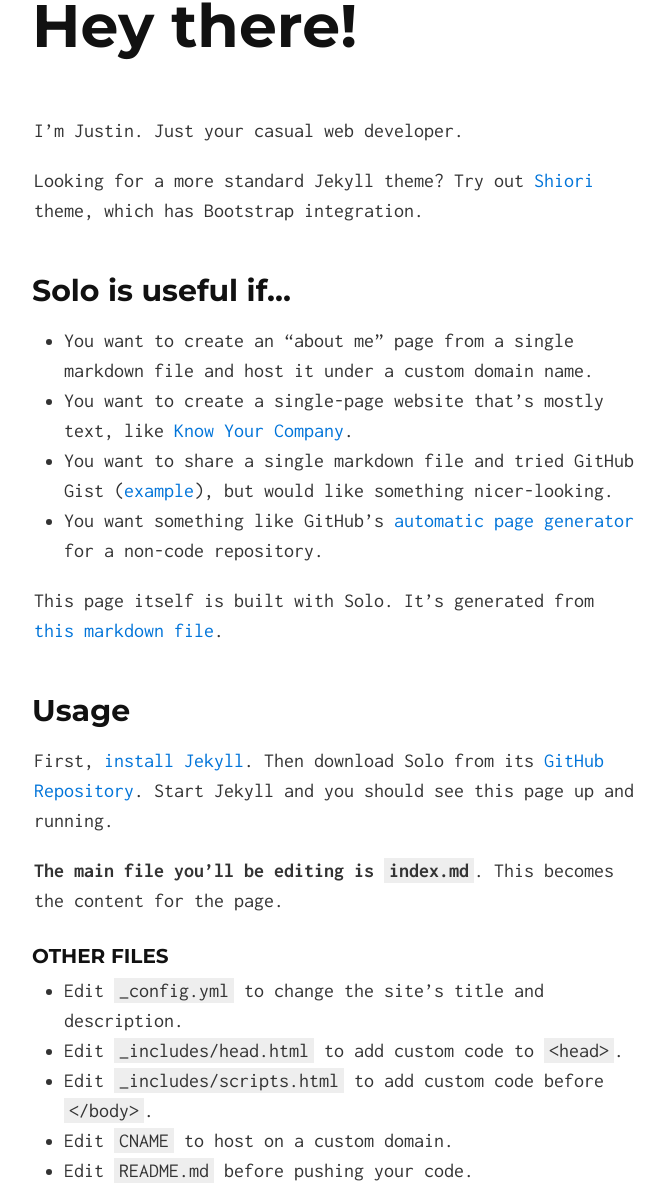
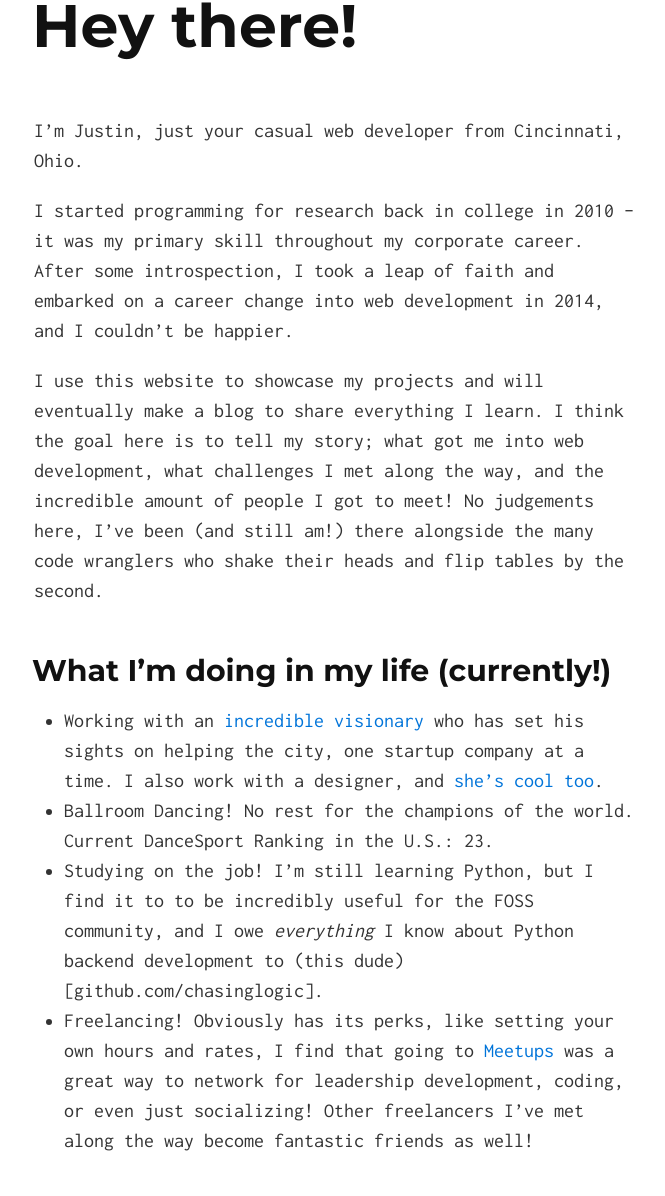
Before and after one commit to shadowlion/blog, a Jekyll site: the page built from index.md, in a window 1280 px wide and 1400 px high, cut to the strip 204-1400 px from the top of the window. Shown: the whole strip, without its empty margins (306-971 px from the left). Built offline with Jekyll 4.4.1, drawn with Linux system fonts in a browser that asks for light colours; some of the changed text lies outside the part shown.

Commit message:
Add personal info to personal site

```diff
--- a/index.md
+++ b/index.md
@@ -2,50 +2,30 @@
 layout: default
 ---
 
-I'm Justin. Just your casual web developer.
+I'm Justin, just your casual web developer from Cincinnati, Ohio.
 
-Looking for a more standard Jekyll theme? Try out [Shiori](http://github.com/ellekasai/shiori) theme, which has Bootstrap integration.
+I started programming for research back in college in 2010 – it was my primary skill throughout my corporate career. After some introspection, I took a leap of faith and embarked on a career change into web development in 2014, and I couldn’t be happier.
 
-## Solo is useful if...
+I use this website to showcase my projects and will eventually make a blog to share everything I learn. I think the goal here is to tell my story; what got me into web development, what challenges I met along the way, and the incredible amount of people I got to meet! No judgements here, I've been (and still am!) there alongside the many code wranglers who shake their heads and flip tables by the second.
 
-* You want to create an "about me" page from a single markdown file and host it under a custom domain name.
-* You want to create a single-page website that's mostly text, like [Know Your Company](https://knowyourcompany.com/).
-* You want to share a single markdown file and tried GitHub Gist ([example](https://gist.github.com/dypsilon/5819504)), but would like something nicer-looking.
-* You want something like GitHub's [automatic page generator](http://pages.github.com/) for a non-code repository.
+## What I'm doing in my life (currently!)
 
-This page itself is built with Solo. It's generated from [this markdown file](https://github.com/chibicode/solo/blob/gh-pages/_includes/index.md).
+* Working with an [incredible visionary](twitter.com/marvinador) who has set his sights on helping the city, one startup company at a time. I also work with a designer, and [she's cool too](morgankane.me).
+* Ballroom Dancing! No rest for the champions of the world. Current DanceSport Ranking in the U.S.: 23.
+* Studying on the job! I'm still learning Python, but I find it to to be incredibly useful for the FOSS community, and I owe *everything* I know about Python backend development to (this dude)[github.com/chasinglogic].
+* Freelancing! Obviously has its perks, like setting your own hours and rates, I find that going to [Meetups](Meetup.com) was a great way to network for leadership development, coding, or even just socializing! Other freelancers I've met along the way become fantastic friends as well!
 
-## Usage
+## Active Projects
 
-First, [install Jekyll](http://jekyllrb.com/docs/installation/). Then download Solo from its [GitHub Repository](https://github.com/chibicode/solo). Start Jekyll and you should see this page up and running.
+* [Wunderfund](wunderfund.co) - Equity Crowdfunding platform aimed at lifestyle-based startup companies in the hyperlocal region. Cashflow validation = Silicon Valley of the Midwest?
+* [Praelatus](github.com/praelatus) - Open-source ticketing system alternative to [JIRA](https://www.atlassian.com/software/jira). It's making waves already, and soon will be asking for beta test users!
 
-**The main file you'll be editing is `index.md`**. This becomes the content for the page.
-
-### Other Files
-
-* Edit `_config.yml` to change the site's title and description.
-* Edit `_includes/head.html` to add custom code to `<head>`.
-* Edit `_includes/scripts.html` to add custom code before `</body>`.
-* Edit `CNAME` to host on a custom domain.
-* Edit `README.md` before pushing your code.
-
-### Don't use `<h1>` tags
-
-Wthin `index.md`, do not use `<h1>` tags - `<h1>` is reserved for the site title.
-
-### Supported Tags
-
-Solo supports lists, `<hr>`s, `<table>`s,
-
-> blockquotes, and...
-
-~~~html
-<pre>code blocks with syntax highlighting.</pre>
-~~~
-
-### Keep Solo up to date
-
-Instead of downloading, you can [fork Solo](https://github.com/chibicode/solo/fork) and use the "upstream" strategy described on [this page](https://help.github.com/articles/fork-a-repo) to keep Solo up to date.
+## Past Projects
+* [Ari's Certification Site](https://github.com/HeyAri/Certify-Yourself-Working-directory) - A freelancer's site; he just wanted to print out certificates based on a form fill-out. Such a great project, because I, too, worked on my forms for a long time for the [Wunderfund Site](wunderfund.co).
+* [Bioworks Site](www.gobioworks.com) - Collaborative project with [Reveal Marketing](reveal.marketing), there was a few frontend bugs the Wordpress plugin technicians didn't account for, and luckily I was around to step up my CSS game!
+* [Ballroom East](ballroomeast.com) - My studio's website, successful, and I update the google calendar every month and mark the changes on the site every year.
+* [Aesthetics in Jewelry](aestheticsinjewelry.com) - My ballroom instructor's husband's a jeweler! Still updating, when he gets around to giving me more details about dem diamonds...
+* [3rd and Benson](3nb.webflow.io) - My first freelance project! A dud so far, but I'll get around to it. I was trying to get parallax to work, but I didn't really know jQuery at the time, so no bueno until I've mastered it!
 
 ## Author
 
@@ -54,4 +34,4 @@ Instead of downloading, you can [fork Solo](https://github.com/chibicode/solo/fo
 Justin Chiou<br>
 [Facebook](https://facebook.com/chiou.ikai)/[GitHub](http://github.com/shadowlion)/[linkedIn](https://linkedin.com/in/justinchiou)
 
-<a href="https://github.com/shadowlion" class="github-corner"><svg width="80" height="80" viewBox="0 0 250 250" style="fill:#151513; color:#fff; position: absolute; top: 0; border: 0; right: 0;"><path d="M0,0 L115,115 L130,115 L142,142 L250,250 L250,0 Z"></path><path d="M128.3,109.0 C113.8,99.7 119.0,89.6 119.0,89.6 C122.0,82.7 120.5,78.6 120.5,78.6 C119.2,72.0 123.4,76.3 123.4,76.3 C127.3,80.9 125.5,87.3 125.5,87.3 C122.9,97.6 130.6,101.9 134.4,103.2" fill="currentColor" style="transform-origin: 130px 106px;" class="octo-arm"></path><path d="M115.0,115.0 C114.9,115.1 118.7,116.5 119.8,115.4 L133.7,101.6 C136.9,99.2 139.9,98.4 142.2,98.6 C133.8,88.0 127.5,74.4 143.8,58.0 C148.5,53.4 154.0,51.2 159.7,51.0 C160.3,49.4 163.2,43.6 171.4,40.1 C171.4,40.1 176.1,42.5 178.8,56.2 C183.1,58.6 187.2,61.8 190.9,65.4 C194.5,69.0 197.7,73.2 200.1,77.6 C213.8,80.2 216.3,84.9 216.3,84.9 C212.7,93.1 206.9,96.0 205.4,96.6 C205.1,102.4 203.0,107.8 198.3,112.5 C181.9,128.9 168.3,122.5 157.7,114.1 C157.9,116.9 156.7,120.9 152.7,124.9 L141.0,136.5 C139.8,137.7 141.6,141.9 141.8,141.8 Z" fill="currentColor" class="octo-body"></path></svg></a><style>.github-corner:hover .octo-arm{animation:octocat-wave 560ms ease-in-out}@keyframes octocat-wave{0%,100%{transform:rotate(0)}20%,60%{transform:rotate(-25deg)}40%,80%{transform:rotate(10deg)}}@media (max-width:500px){.github-corner:hover .octo-arm{animation:none}.github-corner .octo-arm{animation:octocat-wave 560ms ease-in-out}}</style>
+<a href="https://github.com/shadowlion" class="github-corner"><svg width="80" height="80" viewBox="0 0 250 250" style="fill:#151513; color:#fff; position: fixed; top: 0; border: 0; right: 0;"><path d="M0,0 L115,115 L130,115 L142,142 L250,250 L250,0 Z"></path><path d="M128.3,109.0 C113.8,99.7 119.0,89.6 119.0,89.6 C122.0,82.7 120.5,78.6 120.5,78.6 C119.2,72.0 123.4,76.3 123.4,76.3 C127.3,80.9 125.5,87.3 125.5,87.3 C122.9,97.6 130.6,101.9 134.4,103.2" fill="currentColor" style="transform-origin: 130px 106px;" class="octo-arm"></path><path d="M115.0,115.0 C114.9,115.1 118.7,116.5 119.8,115.4 L133.7,101.6 C136.9,99.2 139.9,98.4 142.2,98.6 C133.8,88.0 127.5,74.4 143.8,58.0 C148.5,53.4 154.0,51.2 159.7,51.0 C160.3,49.4 163.2,43.6 171.4,40.1 C171.4,40.1 176.1,42.5 178.8,56.2 C183.1,58.6 187.2,61.8 190.9,65.4 C194.5,69.0 197.7,73.2 200.1,77.6 C213.8,80.2 216.3,84.9 216.3,84.9 C212.7,93.1 206.9,96.0 205.4,96.6 C205.1,102.4 203.0,107.8 198.3,112.5 C181.9,128.9 168.3,122.5 157.7,114.1 C157.9,116.9 156.7,120.9 152.7,124.9 L141.0,136.5 C139.8,137.7 141.6,141.9 141.8,141.8 Z" fill="currentColor" class="octo-body"></path></svg></a><style>.github-corner:hover .octo-arm{animation:octocat-wave 560ms ease-in-out}@keyframes octocat-wave{0%,100%{transform:rotate(0)}20%,60%{transform:rotate(-25deg)}40%,80%{transform:rotate(10deg)}}@media (max-width:500px){.github-corner:hover .octo-arm{animation:none}.github-corner .octo-arm{animation:octocat-wave 560ms ease-in-out}}</style>
```
Also changed, not shown: README.md.
